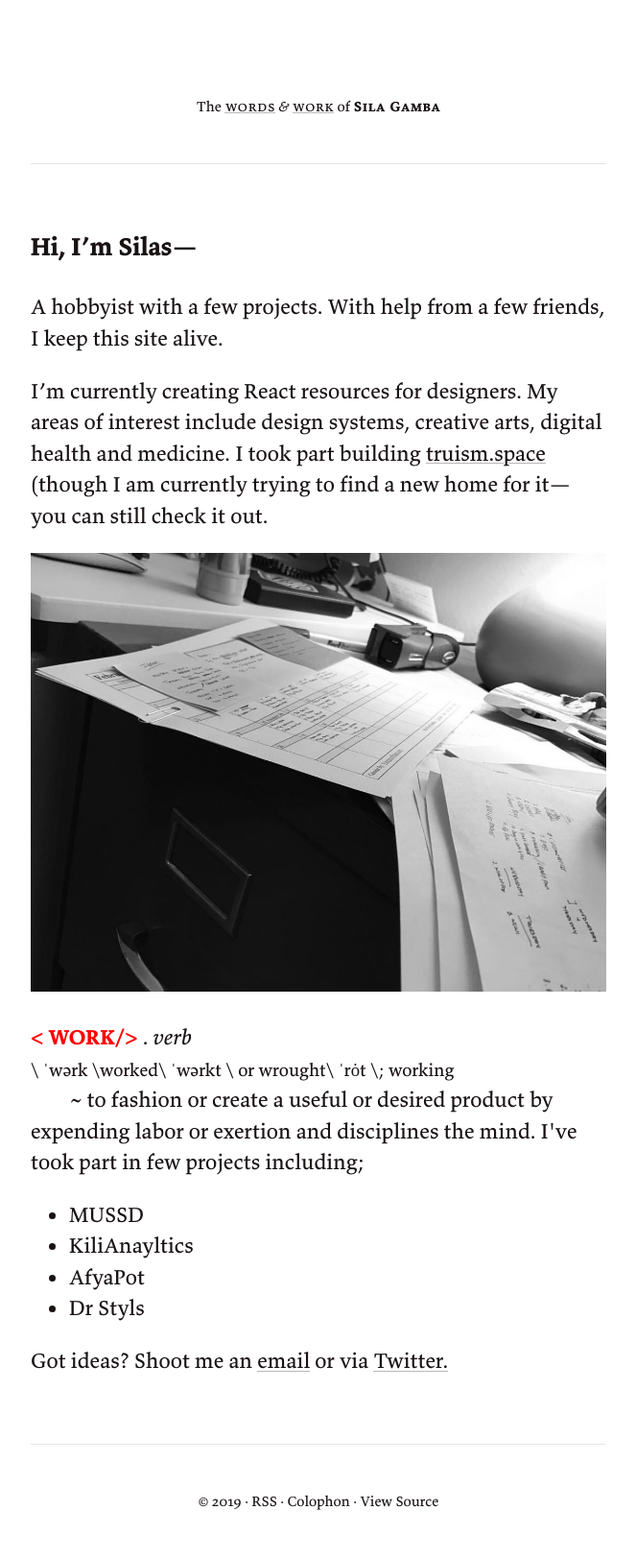
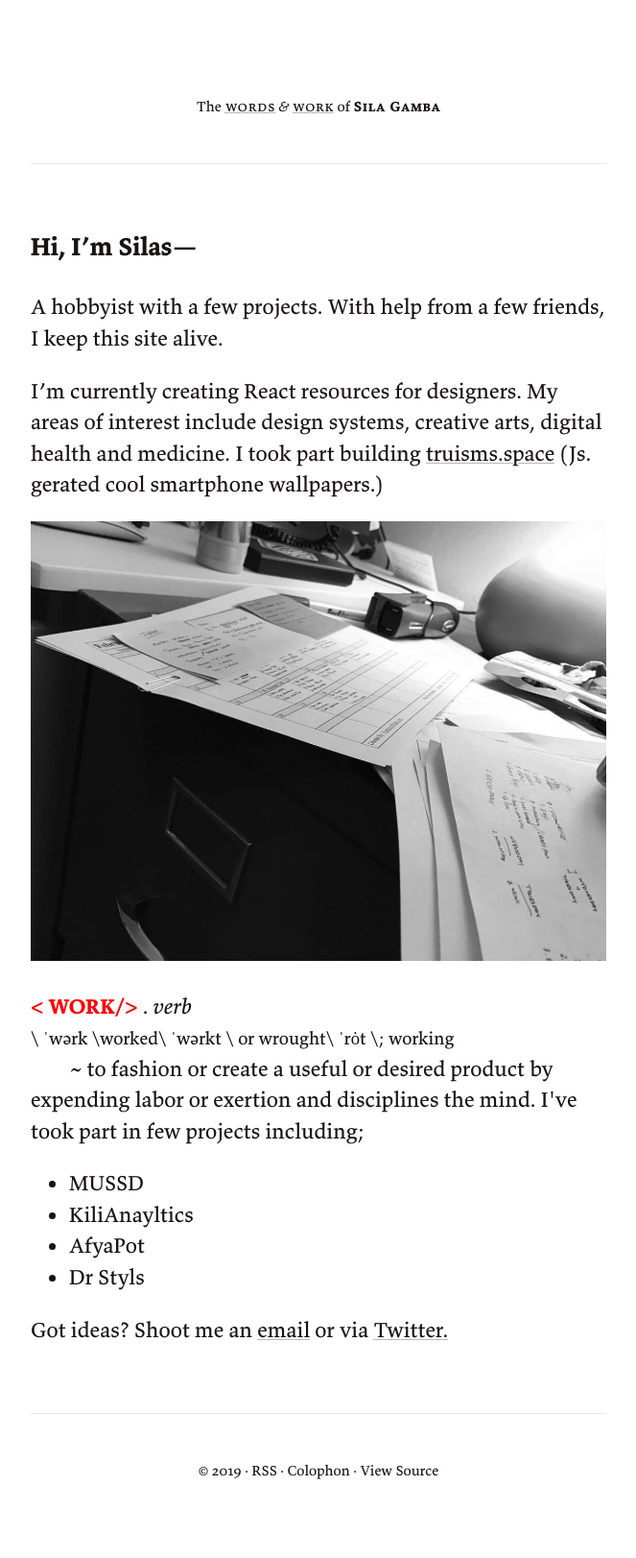
Before and after one commit to upmusings/upshift, a Jekyll site: the page built from index.md, in a window 1280 px wide. Shown: the whole page at 96% size, without its empty margins (308-971 px from the left). Built offline with Jekyll 4.4.1, drawn with Linux system fonts in a browser that asks for light colours; our own code applies the rules of GitHub Pages for plain Markdown files; after the commit the page ends 1590 px from its top, so only the background shows below that.

Commit message:
Update index.md

```diff
--- a/index.md
+++ b/index.md
@@ -4,7 +4,7 @@
 
 A hobbyist with a few projects. With help from a few friends, I keep this site alive.
 
-I’m currently creating React resources for designers. My areas of interest include design systems, creative arts, digital health and medicine. I took part building [truism.space](https://truism.space) (though I am currently trying to find a new home for it—you can still check it out.
+I’m currently creating React resources for designers. My areas of interest include design systems, creative arts, digital health and medicine. I took part building [truisms.space](https://truism.space) (Js. gerated cool smartphone wallpapers.)
 
 <img src="https://raw.githubusercontent.com/upmusings/upshift/master/images/about-work.png" alt="work" width="100%"/>
 
```
